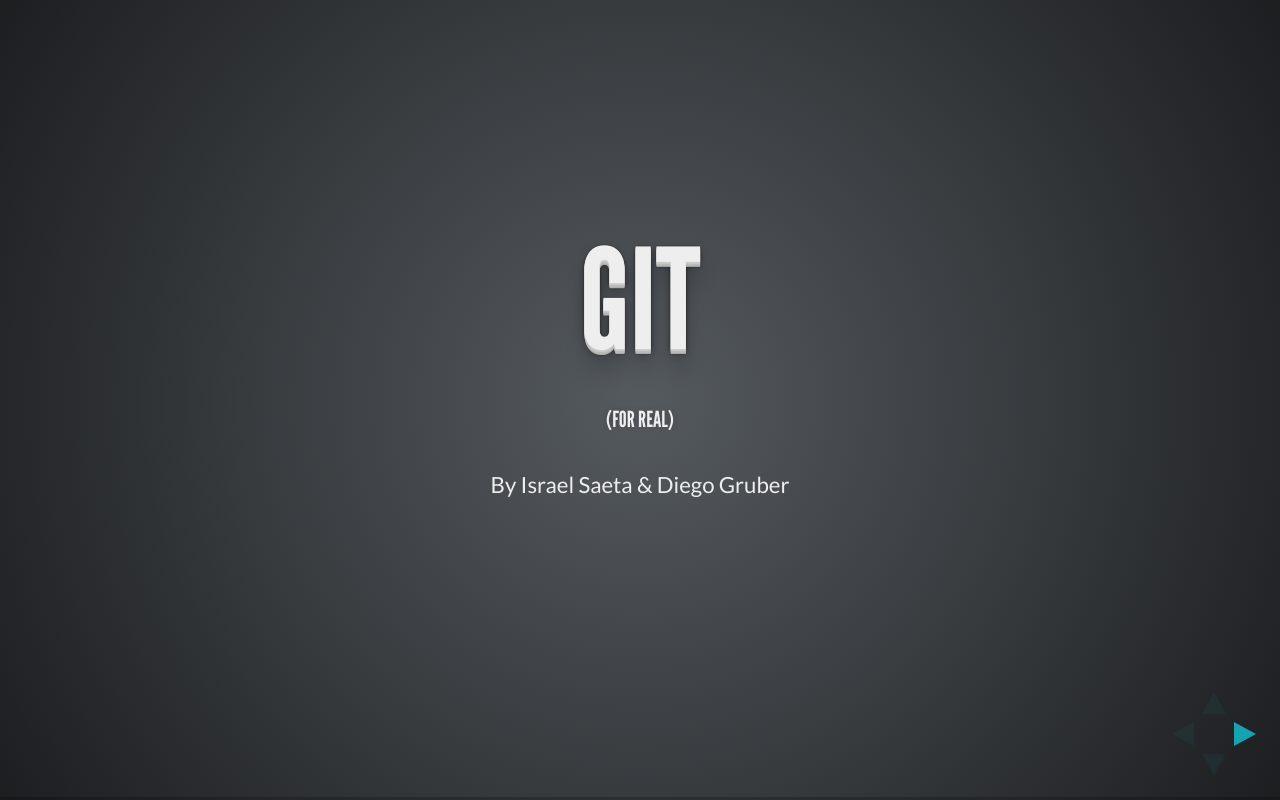
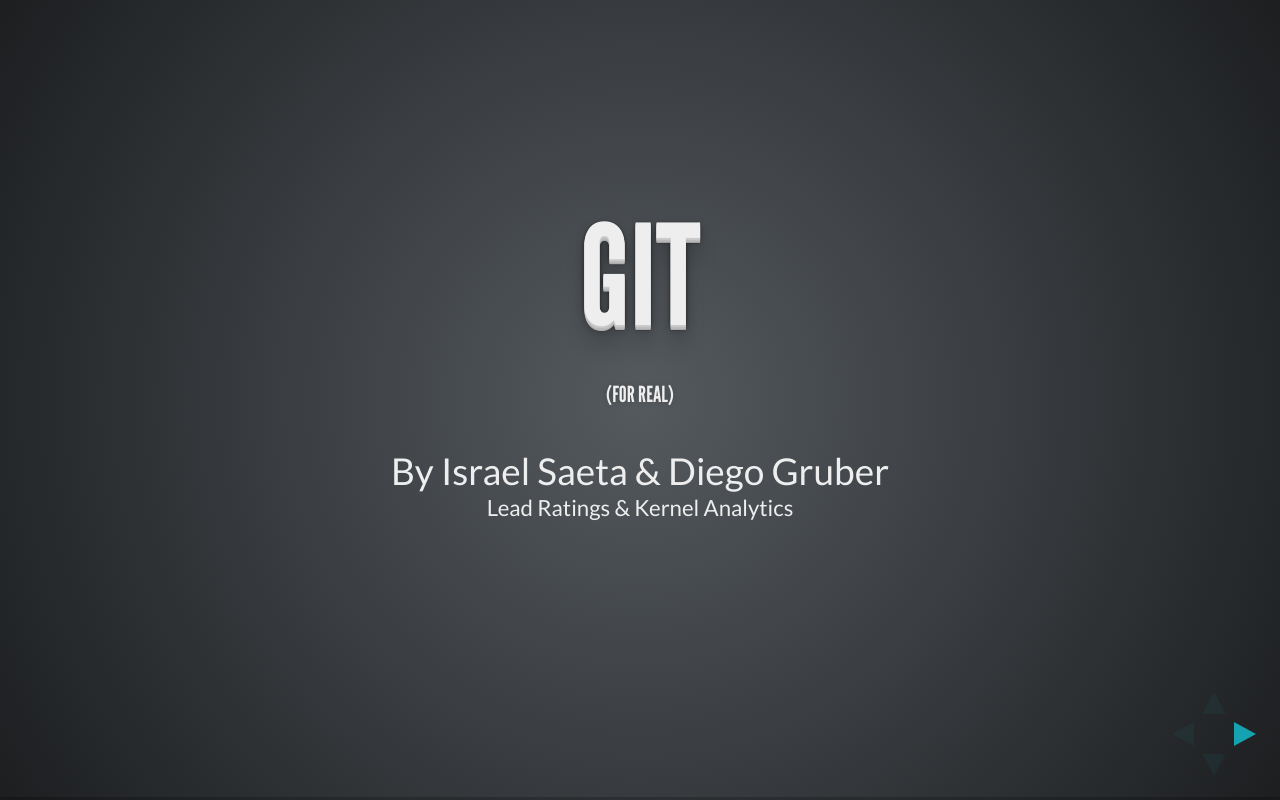
Before and after one commit to dukebody/Git-Kernel-Meetup, a website: page index.html in a window 1280 px wide. Drawn offline with Linux system fonts and the light colour scheme.

Commit message:
Add company names.

```diff
--- a/index.html
+++ b/index.html
@@ -44,7 +44,10 @@
 					<h1>Git</h1>
 					<h6><small>(for real)</small></h6>
 					<p>
-						<small>By Israel Saeta &amp; Diego Gruber</small>
+						By Israel Saeta &amp; Diego Gruber <br>
+						<small>
+							Lead Ratings &amp; Kernel Analytics
+						</small>
 					</p>
 				</section>
 
```
